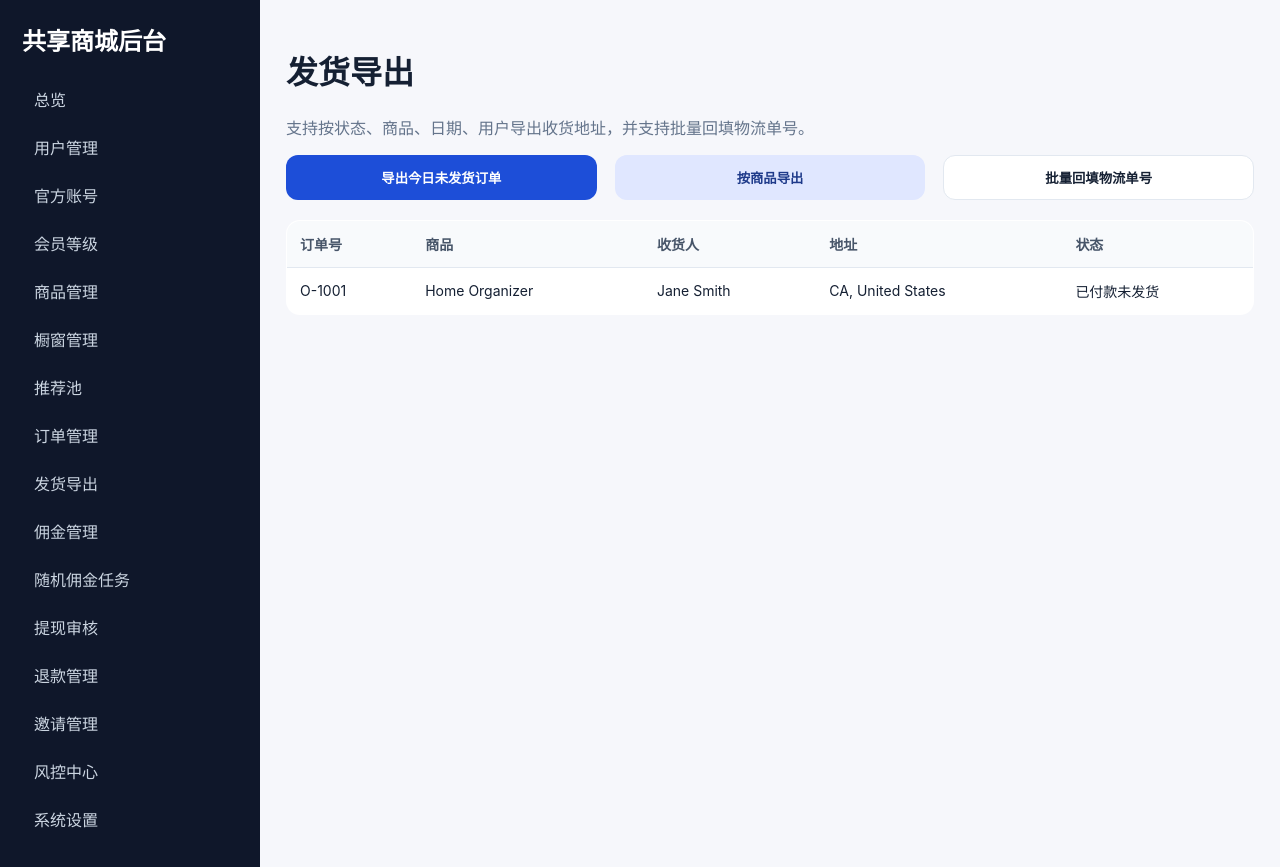
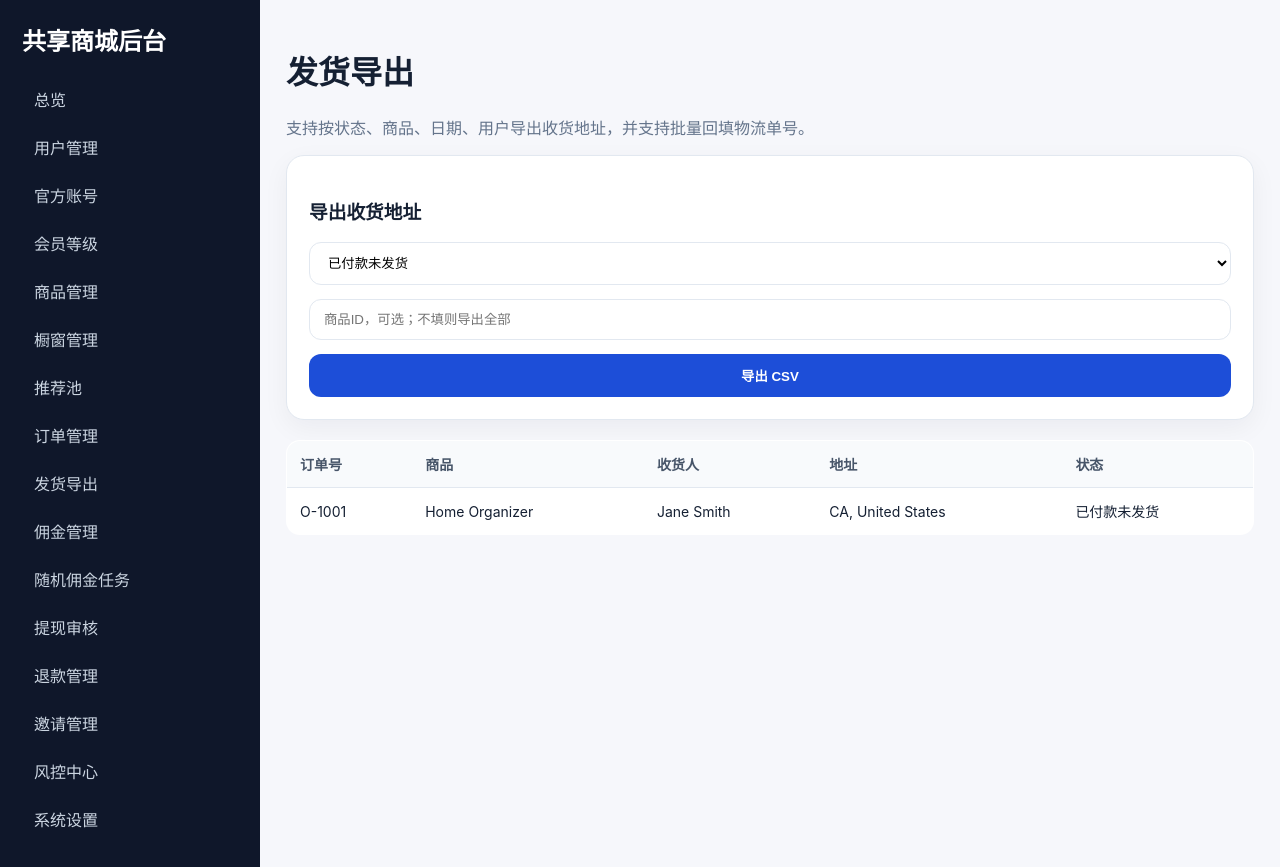
Before and after one commit to ljh285218864-hue/123456, a Next.js app: page /admin/shipping in a window 1280 px wide. Built offline with nearby package versions, Linux system fonts and the light colour scheme.

Commit message:
Connect shipping export panel

```diff
--- a/app/admin/shipping/page.tsx
+++ b/app/admin/shipping/page.tsx
@@ -1,13 +1,11 @@
+import ShippingExportPanel from '@/components/ShippingExportPanel';
+
 export default function ShippingPage() {
   return (
     <>
       <h1>发货导出</h1>
       <p className="muted">支持按状态、商品、日期、用户导出收货地址，并支持批量回填物流单号。</p>
-      <div className="grid grid-3" style={{ marginBottom: 20 }}>
-        <button className="btn">导出今日未发货订单</button>
-        <button className="btn secondary">按商品导出</button>
-        <button className="btn ghost">批量回填物流单号</button>
-      </div>
+      <ShippingExportPanel />
       <table className="table"><thead><tr><th>订单号</th><th>商品</th><th>收货人</th><th>地址</th><th>状态</th></tr></thead><tbody><tr><td>O-1001</td><td>Home Organizer</td><td>Jane Smith</td><td>CA, United States</td><td>已付款未发货</td></tr></tbody></table>
     </>
   );
```
